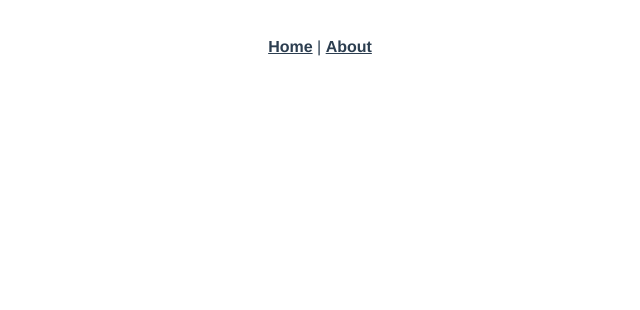
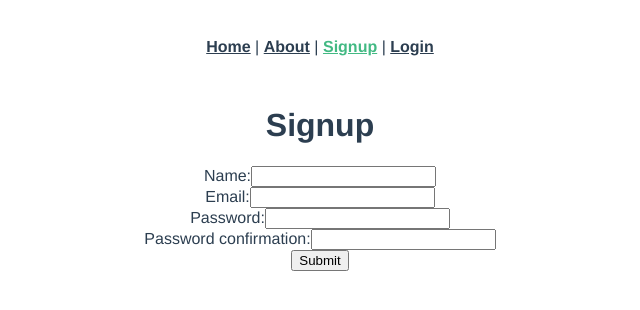
Before and after one commit to davidmandolini/movies-capstone-frontend, a Vue app: page /signup in a window 1280 px wide. Before the commit this address had no page. Shown: the top 310 px of the page, without its empty margins (320-960 px from the left). Built offline with nearby package versions, Linux system fonts and the light colour scheme.

Commit message:
Add signup and login components

```diff
--- a/src/App.vue
+++ b/src/App.vue
@@ -3,6 +3,10 @@
     <router-link to="/">Home</router-link>
     |
     <router-link to="/about">About</router-link>
+    |
+    <router-link to="/signup">Signup</router-link>
+    |
+    <router-link to="/login">Login</router-link>
   </div>
   <router-view />
 </template>
--- a/src/main.js
+++ b/src/main.js
@@ -1,5 +1,12 @@
 import { createApp } from "vue";
 import App from "./App.vue";
 import router from "./router";
+import axios from "axios";
 
+axios.defaults.baseURL = process.env.NODE_ENV === "development" ? "http://localhost:3000" : "/";
+
+var jwt = localStorage.getItem("jwt");
+if (jwt) {
+  axios.defaults.headers.common["Authorization"] = `Bearer ${jwt}`;
+}
 createApp(App).use(router).mount("#app");
--- a/src/router/index.js
+++ b/src/router/index.js
@@ -1,11 +1,23 @@
 import { createRouter, createWebHistory } from "vue-router";
 import Home from "../views/Home.vue";
+import Signup from "../views/Signup.vue";
+import Login from "../views/Login.vue";
 
 const routes = [
   {
     path: "/",
     name: "Home",
     component: Home,
+  },
+  {
+    path: "/signup",
+    name: "Signup",
+    component: Signup,
+  },
+  {
+    path: "/login",
+    name: "Login",
+    component: Login,
   },
   {
     path: "/about",
--- /dev/null
+++ b/src/views/Login.vue
@@ -0,0 +1,49 @@
+<script>
+import axios from "axios";
+
+export default {
+  data: function () {
+    return {
+      newSessionParams: {},
+      errors: [],
+    };
+  },
+  methods: {
+    submit: function () {
+      axios
+        .post("/sessions", this.newSessionParams)
+        .then((response) => {
+          axios.defaults.headers.common["Authorization"] = "Bearer " + response.data.jwt;
+          localStorage.setItem("jwt", response.data.jwt);
+          this.$router.push("/");
+        })
+        .catch((error) => {
+          console.log(error.response);
+          this.errors = ["Invalid email or password."];
+          this.email = "";
+          this.password = "";
+        });
+    },
+  },
+};
+</script>
+
+<template>
+  <div class="login">
+    <form v-on:submit.prevent="submit()">
+      <h1>Login</h1>
+      <ul>
+        <li v-for="error in errors" v-bind:key="error">{{ error }}</li>
+      </ul>
+      <div>
+        <label>Email:</label>
+        <input type="email" v-model="newSessionParams.email" />
+      </div>
+      <div>
+        <label>Password:</label>
+        <input type="password" v-model="newSessionParams.password" />
+      </div>
+      <input type="submit" value="Submit" />
+    </form>
+  </div>
+</template>
--- /dev/null
+++ b/src/views/Signup.vue
@@ -0,0 +1,53 @@
+<script>
+import axios from "axios";
+
+export default {
+  data: function () {
+    return {
+      newUserParams: {},
+      errors: [],
+    };
+  },
+  methods: {
+    submit: function () {
+      axios
+        .post("/users", this.newUserParams)
+        .then((response) => {
+          console.log(response.data);
+          this.$router.push("/login");
+        })
+        .catch((error) => {
+          this.errors = error.response.data.errors;
+        });
+    },
+  },
+};
+</script>
+
+<template>
+  <div class="signup">
+    <form v-on:submit.prevent="submit()">
+      <h1>Signup</h1>
+      <ul>
+        <li v-for="error in errors" v-bind:key="error">{{ error }}</li>
+      </ul>
+      <div>
+        <label>Name:</label>
+        <input type="text" v-model="newUserParams.name" />
+      </div>
+      <div>
+        <label>Email:</label>
+        <input type="email" v-model="newUserParams.email" />
+      </div>
+      <div>
+        <label>Password:</label>
+        <input type="password" v-model="newUserParams.password" />
+      </div>
+      <div>
+        <label>Password confirmation:</label>
+        <input type="password" v-model="newUserParams.password_confirmation" />
+      </div>
+      <input type="submit" value="Submit" />
+    </form>
+  </div>
+</template>
```
